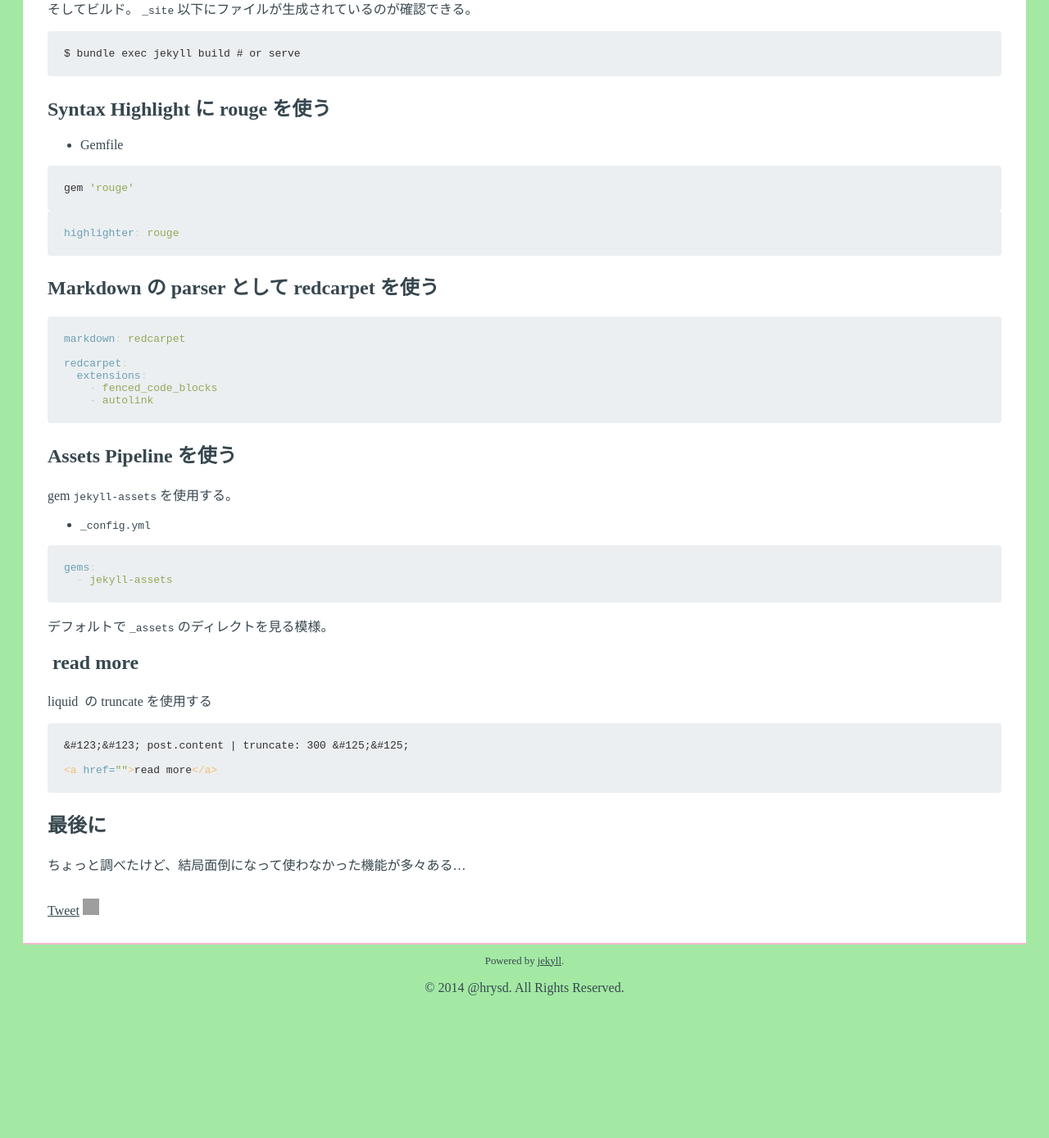
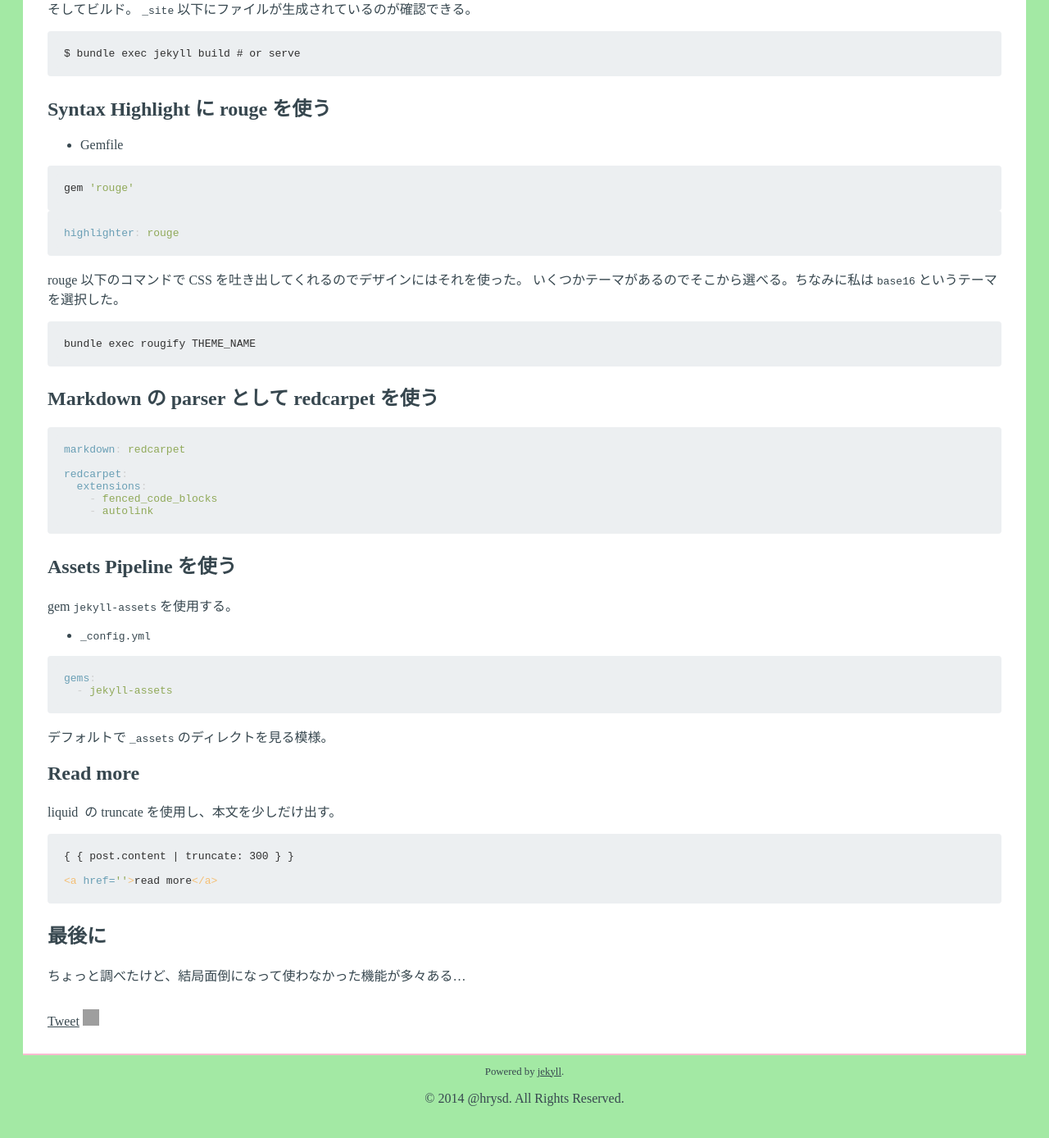
Before and after one commit to hrysd/docs.hrysd.org, a Jekyll site: the page built from _posts/2014-07-07-hi-jekyll.markdown, in a window 1280 px wide and 1400 px high, scrolled down 664 px. Shown: the top 1388 px of the window at 82% size. Built offline with Jekyll 4.4.1, drawn with Linux system fonts in a browser that asks for light colours; some web fonts are replaced; Markdown is read by kramdown in place of the engine named in the settings; comment, search, counter and statistics services are not loaded; before the commit the page ends 1929 px from its top, so only the background shows below that; some of the changed text lies outside the part shown; grey boxes are pictures that could not be loaded.

Commit message:
Update posts

````diff
--- a/_posts/2014-07-07-hi-jekyll.markdown
+++ b/_posts/2014-07-07-hi-jekyll.markdown
@@ -18,7 +18,7 @@ $ bundle install
 $ bundle exec jekyll new . --force
 ```
 
-例えば、vendor/bundle に gem を入れている場合 `_config.yml` にビルドの対象として含まないよう指定する必要がある。
+`_config.yml` でビルドの対象として含みたくないファイル、ディレクトリを指定することができる。
 
 ```yaml
 exclude:
@@ -27,7 +27,8 @@ exclude:
   - vendor
 ```
 
-そしてビルド。 `_site` 以下にファイルが生成されているのが確認できる。
+そしてビルド。
+`_site` 以下にファイルが生成されているのが確認できる。
 
 ```
 $ bundle exec jekyll build # or serve
@@ -43,6 +44,13 @@ gem 'rouge'
 
 ```yaml
 highlighter: rouge
+```
+
+rouge 以下のコマンドで CSS を吐き出してくれるのでデザインにはそれを使った。
+いくつかテーマがあるのでそこから選べる。ちなみに私は `base16` というテーマを選択した。
+
+```
+bundle exec rougify THEME_NAME
 ```
 
 ## Markdown の parser として redcarpet を使う
@@ -69,14 +77,14 @@ gems:
 
 デフォルトで `_assets` のディレクトを見る模様。
 
-##  read more
+## Read more
 
-liquid  の truncate を使用する
+liquid  の truncate を使用し、本文を少しだけ出す。
 
 ```html
-&#123;&#123; post.content | truncate: 300 &#125;&#125;
+{ { post.content | truncate: 300 } }
 
-<a href="{{ post.url }}">read more</a>
+<a href='{{ post.url }}'>read more</a>
 ```
 
 ## 最後に
--- a/_posts/2014-08-25-sass-shorthand.markdown
+++ b/_posts/2014-08-25-sass-shorthand.markdown
@@ -22,3 +22,7 @@ header
 header
   +black-border
 ```
+
+## 最後に
+
+特になし
````
